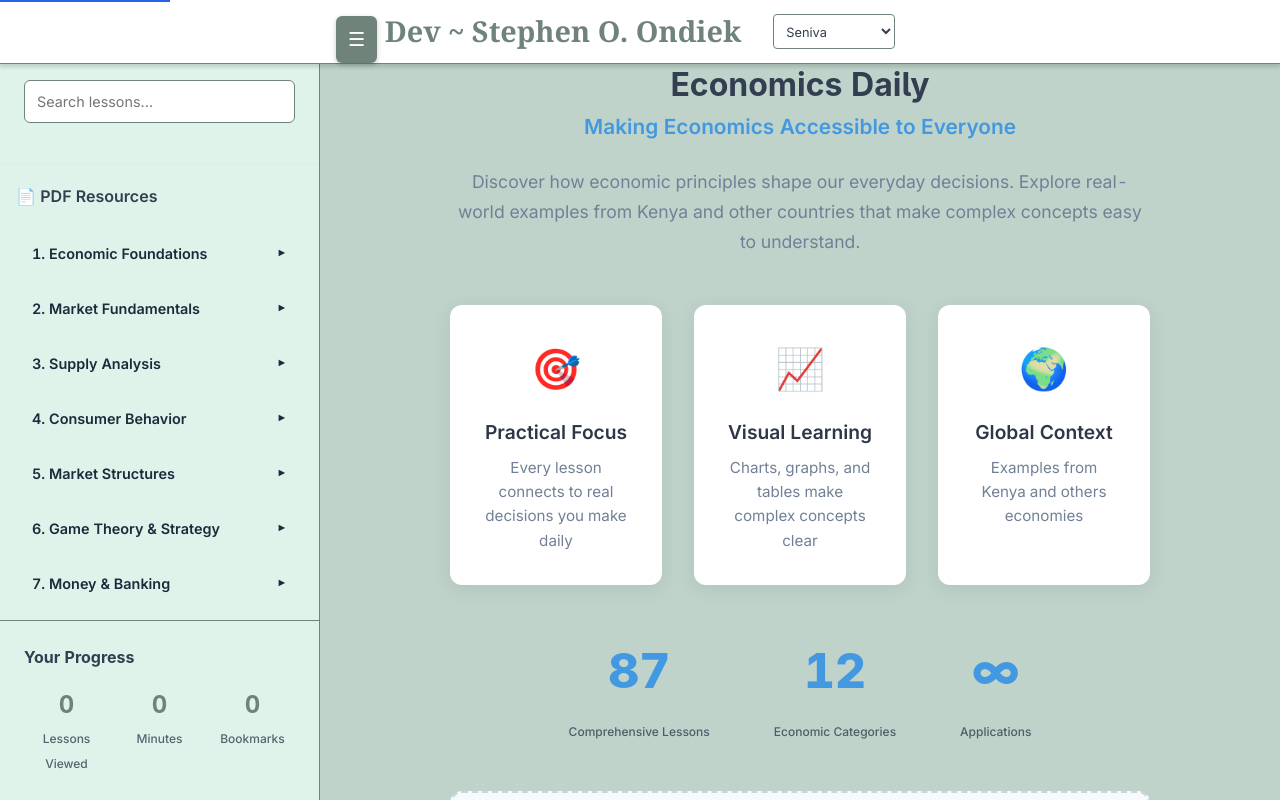
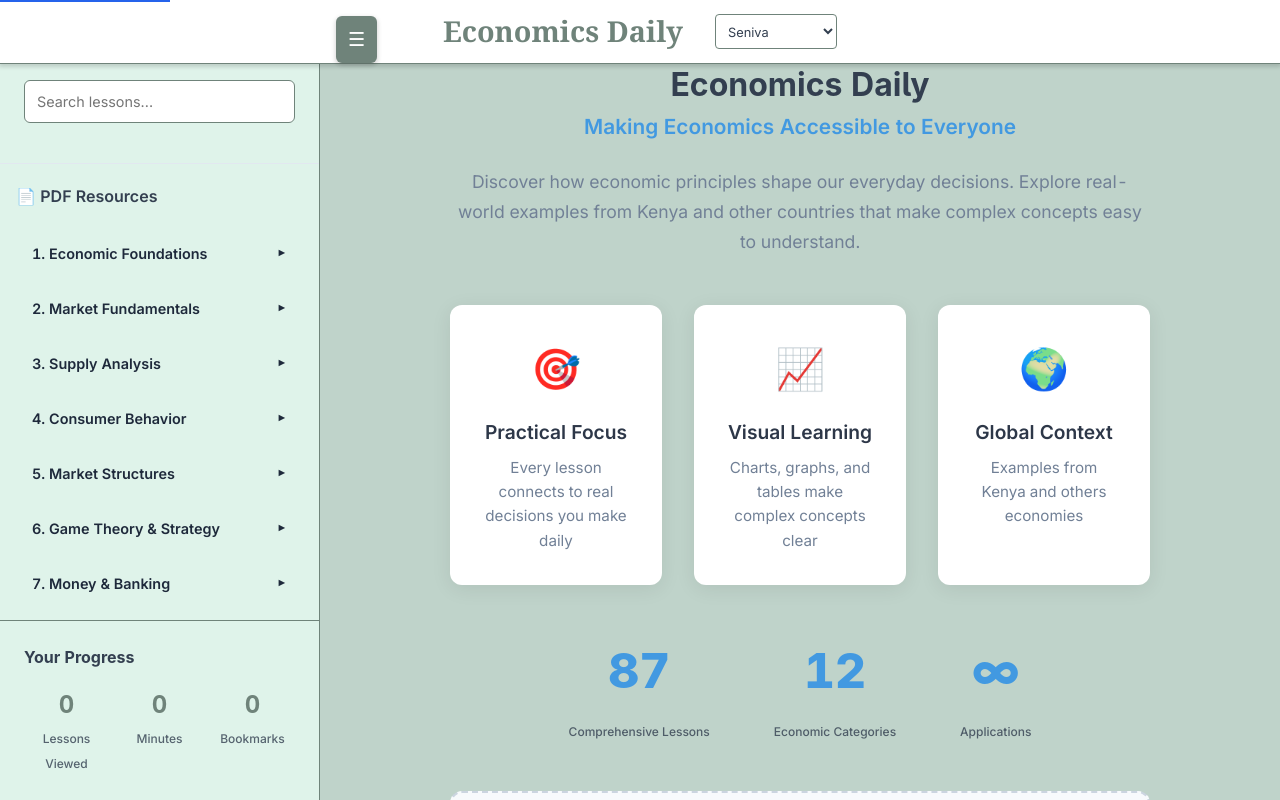
Before and after one commit to omondistep/econapp, a plain HTML site: page index.html in a window 1280 px wide. Drawn offline with nearby package versions, Linux system fonts and the light colour scheme; a web font is replaced by a local one.

Commit message:
Update index.html

```diff
--- a/index.html
+++ b/index.html
@@ -32,7 +32,7 @@
 
         <!-- App Header -->
         <header class="app-header" role="banner">
-            <h1>Dev ~ Stephen O. Ondiek</h1>
+            <h1>Economics Daily</h1>
             <div class="header-controls">
                 <select id="themeSelector" class="theme-selector" aria-label="Select theme">
                     <option value="seniva">Seniva</option>
```
